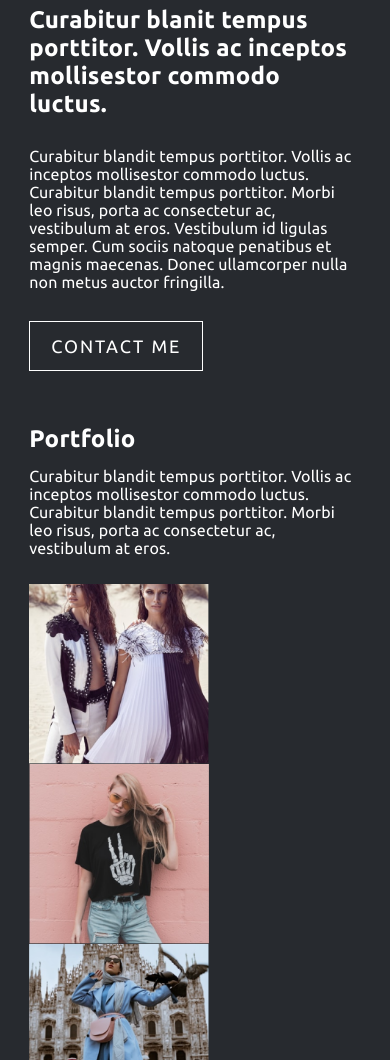
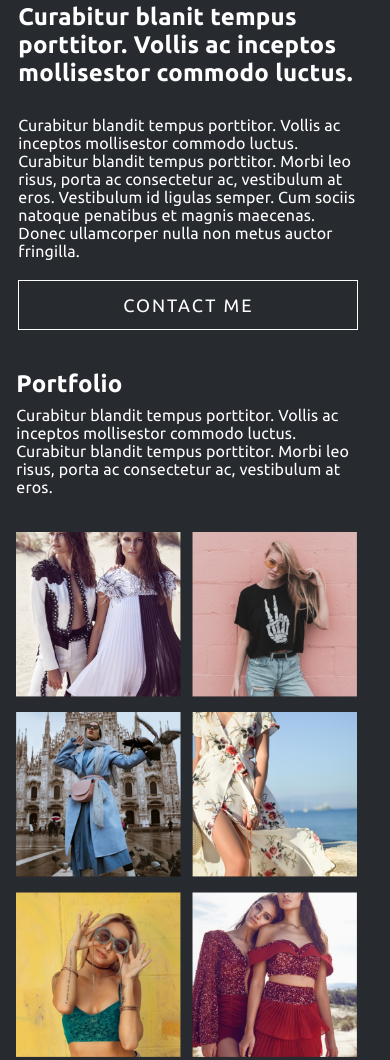
Before and after one commit to Kodmanspp/Exam3, a plain HTML site: page index.html in a window 390 px wide. Shown: the part 656-1716 px from the top of the page. Drawn offline with Linux system fonts and the light colour scheme.

Commit message:
add mobile adaptive

```diff
--- a/style.css
+++ b/style.css
@@ -206,7 +206,7 @@ main{
     .main__avatar{
         width: 100%;
         height: 355px;
-        background-image: url("./assets/table_header__avatar.png");
+        background-image: url("./assets/table_main__avatar.png");
         background-position: center;
     }
     .main__about-author{
@@ -248,3 +248,50 @@ main{
 
     }
 }
+@media (max-width: 425px){
+    :root{
+        --width-content: 341px;
+    }
+    .main__container{
+        grid-template-rows: minmax(auto,auto) minmax(586px,auto);
+        margin-left: 4.7%;
+        margin-right: 4.7%;
+    }
+    .main__avatar{
+        width: 100%;
+        height: 355px;
+        background-image: url("./assets/mobile-main_avatar.png");
+        background-position: center;
+    }
+    .about-me__title{
+        margin-top: 62px;
+
+    }
+    .about-me__contact-btn{
+        max-width: 340px;
+        margin-top: 20px;
+        width: 100%;
+    }
+    .main__portfolio{
+        min-height: 532;
+    }
+    .portfolio__title{
+        margin-top: 40px;
+        margin-left: -2px;
+    }
+    .portfolit__text{
+        margin-top: 8px;
+        margin-left: -2px;
+    }
+    .portfolit__gallery{
+        min-height: 375px;
+        margin-top: 36px;
+        margin-left: -2px;
+        margin-bottom: 38px;
+    }
+    .gallery__image{
+        width: 165px;
+        height: 165px;
+        margin-bottom: 15px;
+    }
+}
```
Also changed, not shown: assets/Mobile.png (added), assets/mobile-main_avatar.png (renamed from assets/Rectangle 2.png), assets/table_main__avatar.png (renamed from assets/table_header__avatar.png).
